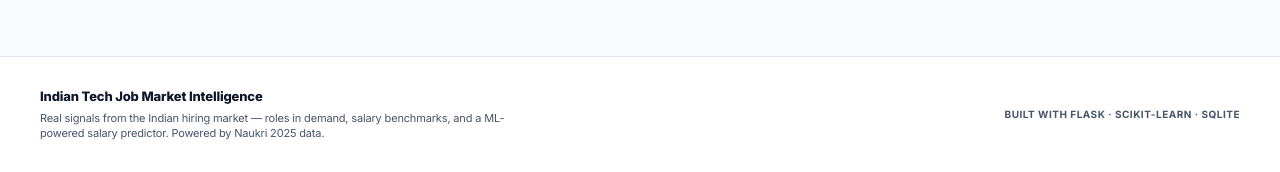
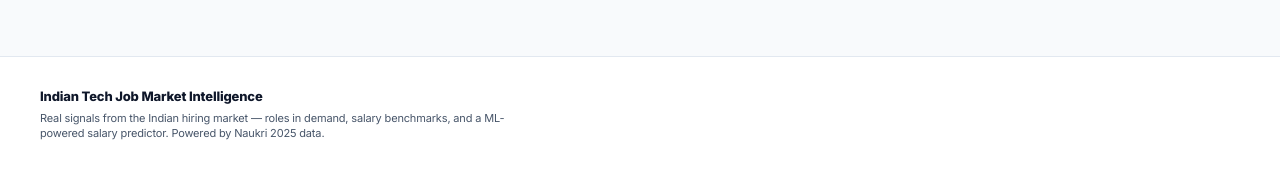
Before and after one commit to Rohan240502/tech-jobs-india, a Flask app: page / in a window 1280 px wide. Shown: the part 1183-1355 px from the top of the page. Run offline with Flask 3, Linux system fonts and the light colour scheme; some libraries are stand-ins or nearby versions.

```diff
--- a/templates/base.html
+++ b/templates/base.html
@@ -66,9 +66,6 @@
                     Real signals from the Indian hiring market — roles in demand, salary benchmarks, and a ML-powered salary predictor. Powered by Naukri 2025 data.
                 </p>
             </div>
-            <div style="text-align: right; font-size: 10px; font-weight: 700; color: var(--text-secondary); letter-spacing: 0.05em; text-transform: uppercase;">
-                Built with Flask · Scikit-learn · Sqlite
-            </div>
         </div>
     </footer>
 
```
